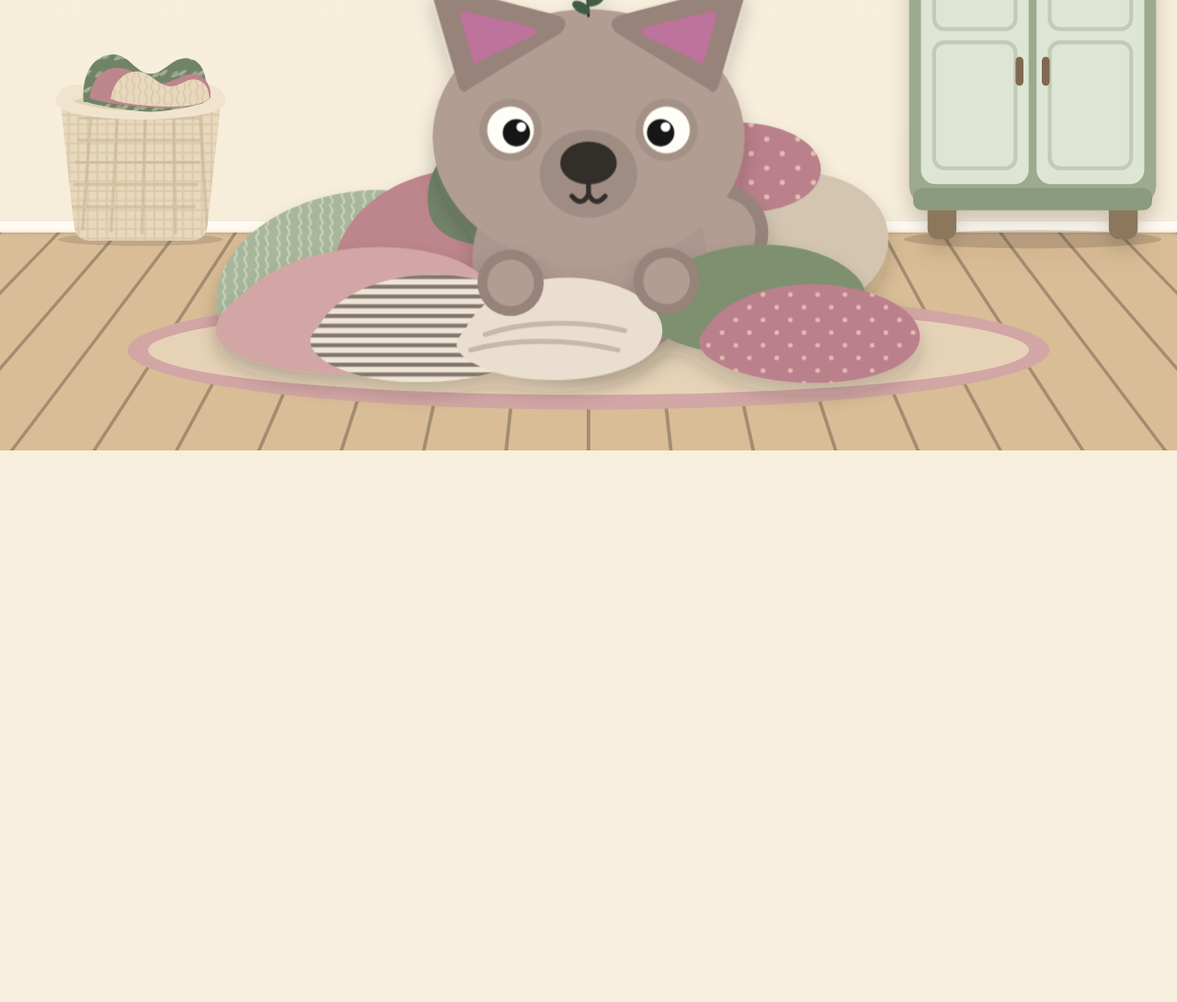
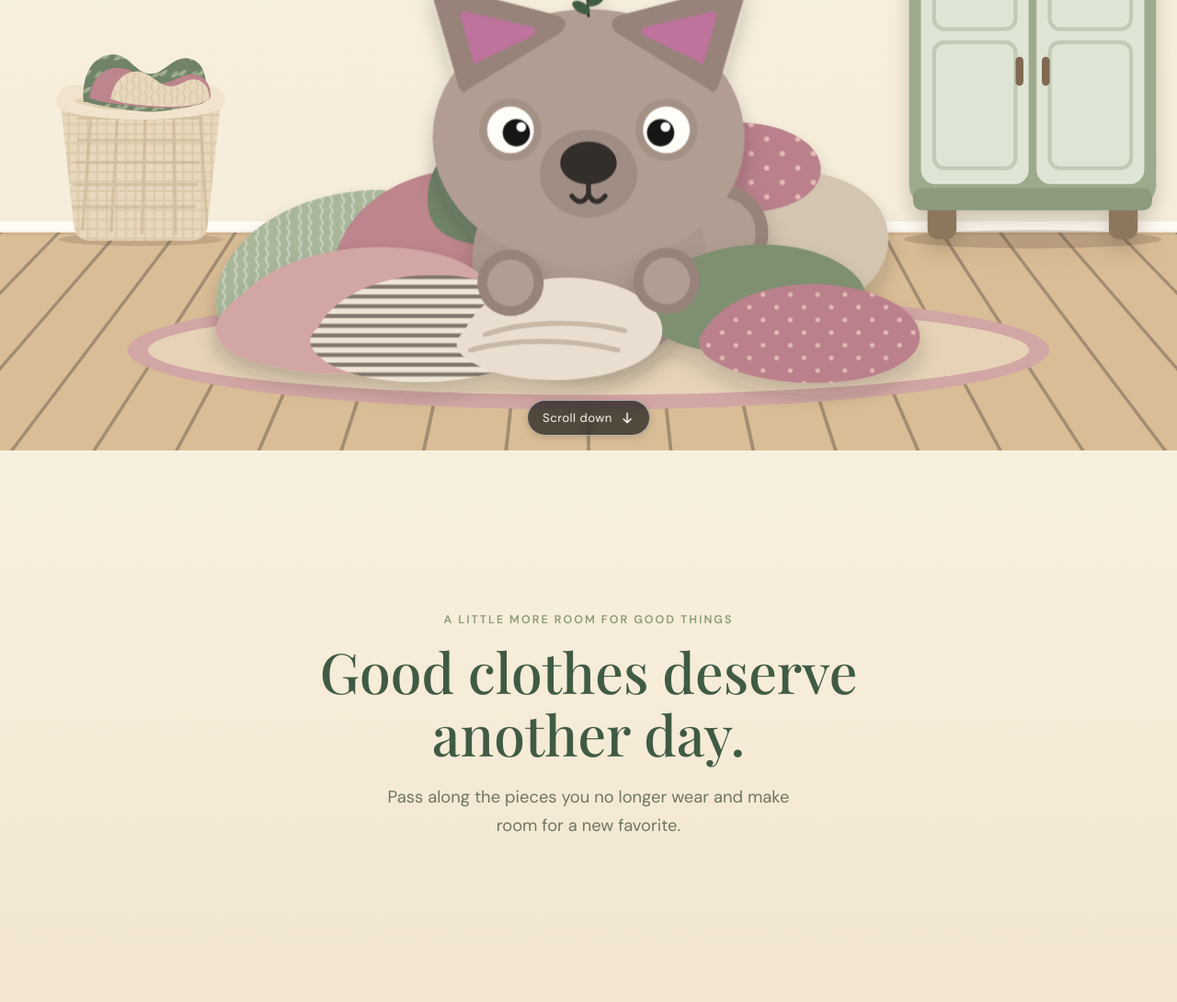
Before and after one commit to lambjam/Re-fit, a website: page index.html in a window 1280 px wide. Shown: the part 310-1400 px from the top of the page at 92% size. Before the commit the page ends 800 px from the top, so only its background shows below. Drawn offline with nearby package versions, Linux system fonts and the light colour scheme.

Commit message:
Doggo blink

```diff
--- a/index.html
+++ b/index.html
@@ -203,8 +203,21 @@
       </svg>
     </div>
 
+    <a class="scroll-cue" href="#next-section" aria-label="Scroll down to learn more">
+      <span>Scroll down</span>
+      <svg viewBox="0 0 20 20" aria-hidden="true"><path d="M10 3v13m-5-5 5 5 5-5"/></svg>
+    </a>
+
     <div class="sr-only" id="status" aria-live="polite">The story is about to begin.</div>
   </main>
+
+  <section class="more-section" id="next-section" aria-labelledby="more-title">
+    <div class="more-content">
+      <p class="more-eyebrow">A little more room for good things</p>
+      <h2 id="more-title">Good clothes deserve another day.</h2>
+      <p>Pass along the pieces you no longer wear and make room for a new favorite.</p>
+    </div>
+  </section>
   <script src="main.js"></script>
 </body>
 </html>
--- a/styles.css
+++ b/styles.css
@@ -13,6 +13,7 @@
 
 * { box-sizing: border-box; }
 html, body { width: 100%; min-height: 100%; margin: 0; }
+html { scroll-behavior: smooth; }
 body { font-family: "DM Sans", sans-serif; color: #405b43; background: var(--night); }
 button { font: inherit; }
 
@@ -66,8 +67,23 @@ button { font: inherit; }
 .laundry-basket-scene svg { display:block; width:100%; height:auto; overflow:visible; }
 .scene { position: absolute; z-index: 2; bottom: max(3vh, 12px); left: 50%; width: min(96vw, 1060px); transform: translateX(-50%); }
 .illustration { display: block; width: 100%; height: auto; overflow: visible; }
+.scroll-cue { position:absolute; z-index:6; left:50%; bottom:clamp(12px,2vh,22px); display:inline-flex; align-items:center; gap:8px; padding:10px 16px; border:1px solid rgba(255,255,255,.58); border-radius:999px; color:#fffdf7; background:rgba(16,19,18,.68); box-shadow:0 2px 8px rgba(35,27,20,.16); backdrop-filter:blur(3px); font-size:.82rem; letter-spacing:.04em; text-decoration:none; transform:translateX(-50%); transition:background .2s,transform .2s; }
+.scroll-cue:hover { background:rgba(16,19,18,.84); transform:translate(-50%,-2px); }
+.scroll-cue svg { width:16px; height:16px; fill:none; stroke:currentColor; stroke-width:1.8; stroke-linecap:round; stroke-linejoin:round; }
+.scroll-cue:focus-visible { outline:3px solid #fffdf7; outline-offset:3px; }
+.more-section { min-height:75svh; display:grid; place-items:center; padding:clamp(48px,8vw,110px) 24px; background:linear-gradient(180deg,#f8f0df,#f2e6d0); text-align:center; }
+.more-content { width:min(680px,100%); }
+.more-eyebrow { margin:0 0 14px; color:#8c9b79; font-size:.78rem; font-weight:600; letter-spacing:.16em; text-transform:uppercase; }
+.more-content h2 { margin:0; color:#405b43; font:500 clamp(2rem,5vw,3.8rem)/1.12 "Playfair Display",Georgia,serif; }
+.more-content > p:last-child { max-width:480px; margin:20px auto 0; color:#6e7662; font-size:clamp(1rem,2vw,1.15rem); line-height:1.7; }
 .doggo { opacity: 0; transform-box: view-box; transform-origin: 50% 100%; }
 .story.playing .doggo { animation: doggoPop 1.2s cubic-bezier(.2,.85,.3,1) 3.75s both, doggoIdle 2.2s ease-in-out 4.95s infinite alternate; }
+.eye-blink { transform-box: fill-box; transform-origin: center; }
+.story.playing .eye-blink { animation: doggoBlink 4.4s ease-in-out 4.2s infinite; }
+@keyframes doggoBlink {
+  0%, 2% { transform: scaleY(.06); }
+  4%, 100% { transform: scaleY(1); }
+}
 @keyframes doggoPop {
   0% { opacity: 0; transform: translateY(175px) scale(.56) rotate(-8deg); }
   38% { opacity: 1; transform: translateY(-42px) scale(1.08) rotate(5deg); }
@@ -131,4 +147,5 @@ button { font: inherit; }
   .story.playing .doggo { opacity: 1; transform: none; }
   .story.playing .reveal { opacity: 1; transform: translate(-50%,0); }
   .story.playing .paws { opacity: 1; animation: none; }
+  .story.playing .eye-blink { animation: none; }
 }
```
